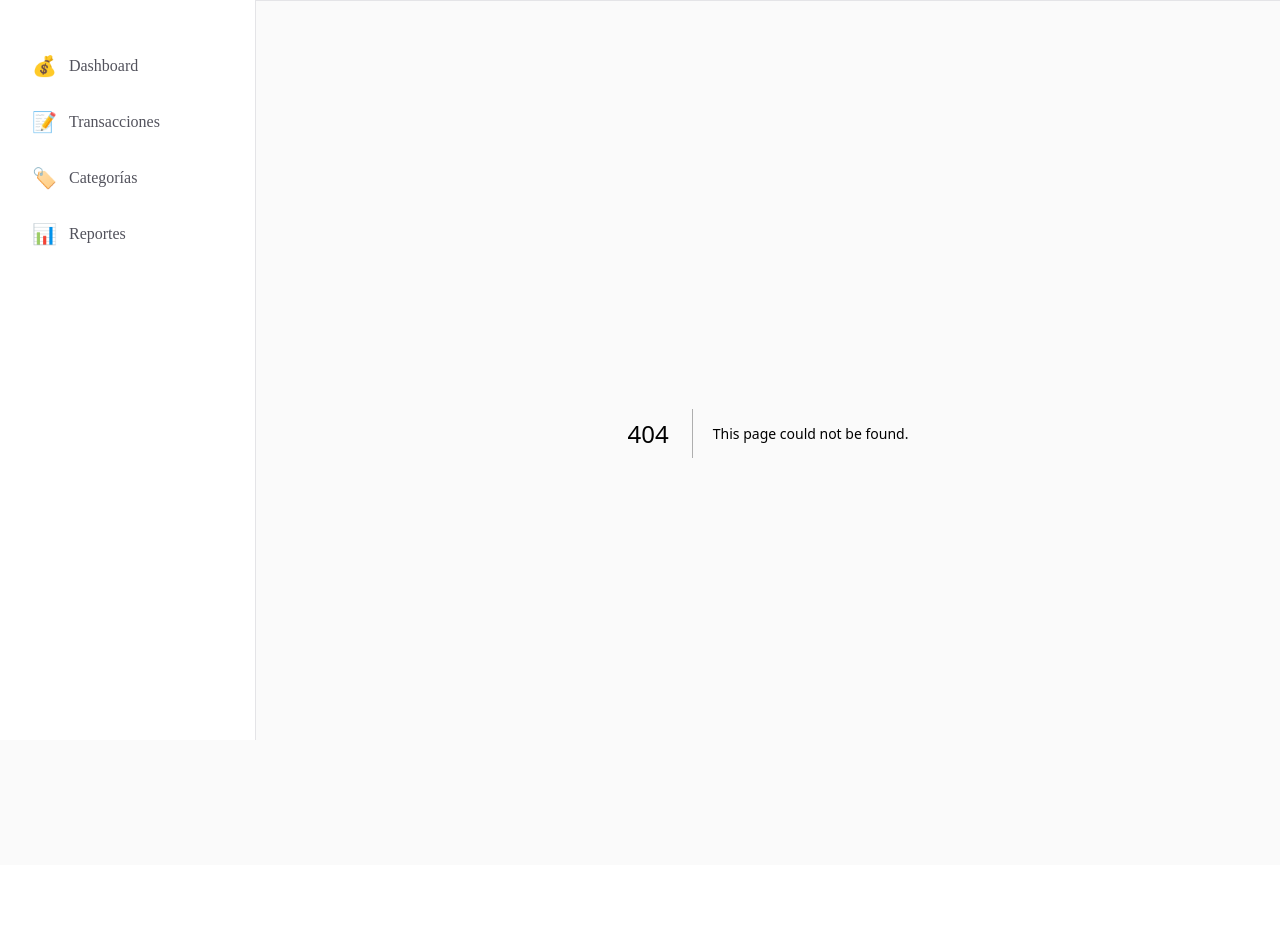
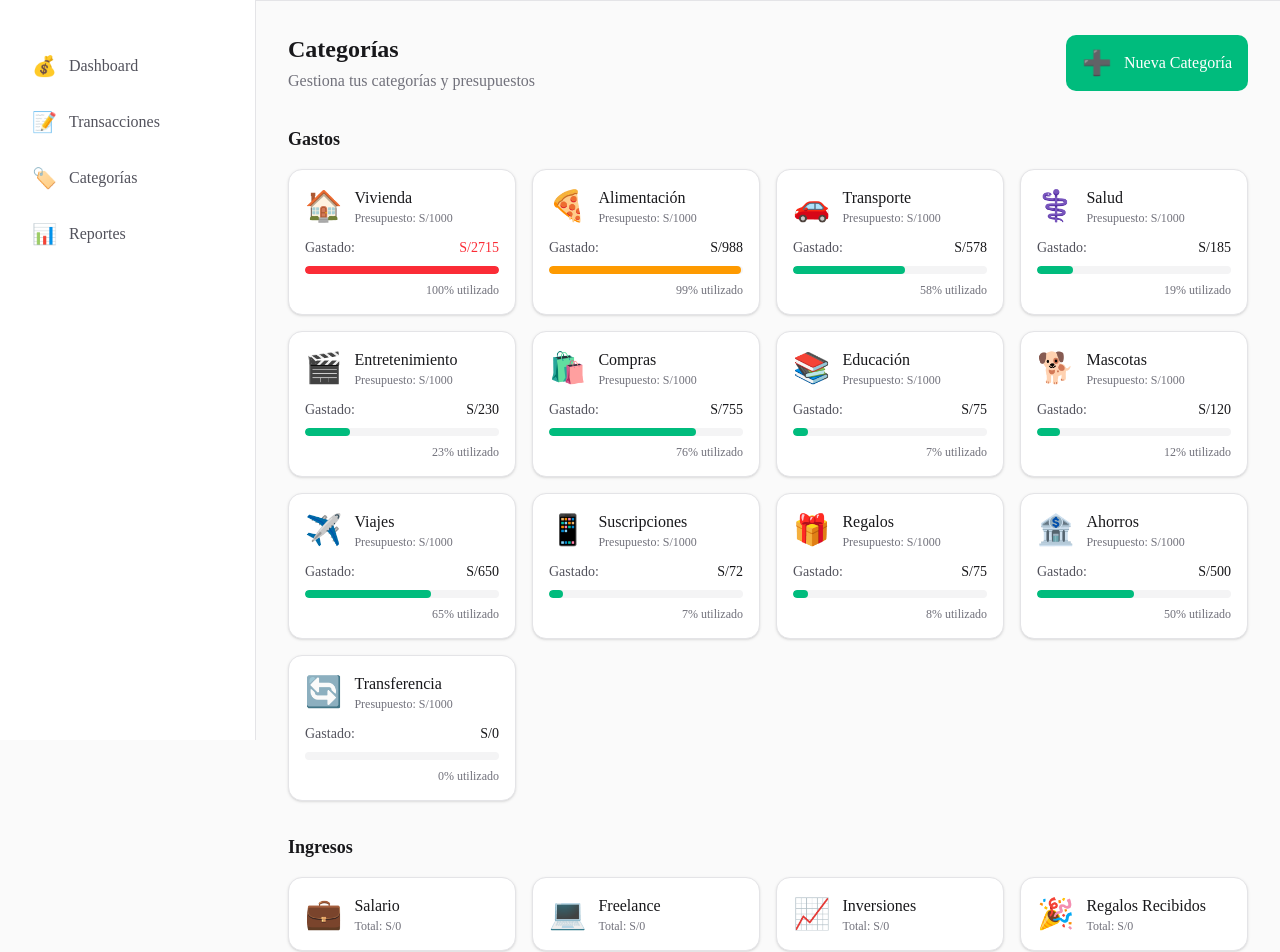
Before and after one commit to AlejoObandoGil/expense-manager, a Next.js app: page /categories in a window 1280 px wide. Before the commit this address had no page. Shown: the part 60-1012 px from the top of the page. Before the commit the page ends 925 px from the top, so only its background shows below. Built offline with nearby package versions, Linux system fonts and the light colour scheme.

Commit message:
feat(categories): 🏷️ add categories page with budget progress

```diff
--- /dev/null
+++ b/src/app/categories/page.tsx
@@ -0,0 +1,120 @@
+'use client';
+
+import { useTransactions } from '@/presentation/hooks';
+import { mockCategories } from '@/infrastructure/data';
+import { EmojiButton } from '@/presentation/components/shared';
+import { useMemo } from 'react';
+
+export default function CategoriesPage() {
+  const { transactions } = useTransactions();
+
+  const categoriesWithSpending = useMemo(() => {
+    const expensesByCategory = new Map<string, number>();
+
+    transactions
+      .filter(t => t.type === 'expense')
+      .forEach(t => {
+        const current = expensesByCategory.get(t.categoryId) || 0;
+        expensesByCategory.set(t.categoryId, current + t.amount);
+      });
+
+    return mockCategories.map(cat => ({
+      ...cat,
+      spent: expensesByCategory.get(cat.id) || 0,
+      budget: cat.budget || 1000,
+    }));
+  }, [transactions]);
+
+  const expenseCategories = categoriesWithSpending.filter(c => c.type === 'expense' || c.type === 'both');
+  const incomeCategories = categoriesWithSpending.filter(c => c.type === 'income' || c.type === 'both');
+
+  return (
+    <div className="space-y-8">
+      <div className="flex items-center justify-between">
+        <div>
+          <h1 className="text-2xl font-semibold text-zinc-900">Categorías</h1>
+          <p className="text-zinc-500 mt-1">Gestiona tus categorías y presupuestos</p>
+        </div>
+        <EmojiButton
+          emoji="➕"
+          label="Nueva Categoría"
+          variant="primary"
+          onClick={() => console.log('Nueva categoría')}
+        />
+      </div>
+
+      {/* Expense Categories */}
+      <div>
+        <h2 className="text-lg font-semibold text-zinc-900 mb-4">Gastos</h2>
+        <div className="grid grid-cols-1 sm:grid-cols-2 lg:grid-cols-3 xl:grid-cols-4 gap-4">
+          {expenseCategories.map((cat) => {
+            const percentage = Math.min((cat.spent / cat.budget) * 100, 100);
+            const isOverBudget = cat.spent > cat.budget;
+
+            return (
+              <div
+                key={cat.id}
+                className="bg-white rounded-xl p-4 shadow-sm border border-zinc-200 hover:shadow-md transition-shadow"
+              >
+                <div className="flex items-center gap-3 mb-3">
+                  <span className="text-3xl">{cat.emoji}</span>
+                  <div>
+                    <h3 className="font-medium text-zinc-900">{cat.name}</h3>
+                    <p className="text-xs text-zinc-500">
+                      Presupuesto: S/{cat.budget.toFixed(0)}
+                    </p>
+                  </div>
+                </div>
+
+                <div className="space-y-2">
+                  <div className="flex justify-between text-sm">
+                    <span className="text-zinc-600">Gastado:</span>
+                    <span className={isOverBudget ? 'text-red-500 font-medium' : 'text-zinc-900'}>
+                      S/{cat.spent.toFixed(0)}
+                    </span>
+                  </div>
+
+                  <div className="h-2 bg-zinc-100 rounded-full overflow-hidden">
+                    <div
+                      className={`h-full rounded-full transition-all ${
+                        isOverBudget ? 'bg-red-500' : percentage > 80 ? 'bg-amber-500' : 'bg-emerald-500'
+                      }`}
+                      style={{ width: `${percentage}%` }}
+                    />
+                  </div>
+
+                  <p className="text-xs text-zinc-500 text-right">
+                    {percentage.toFixed(0)}% utilizado
+                  </p>
+                </div>
+              </div>
+            );
+          })}
+        </div>
+      </div>
+
+      {/* Income Categories */}
+      <div>
+        <h2 className="text-lg font-semibold text-zinc-900 mb-4">Ingresos</h2>
+        <div className="grid grid-cols-1 sm:grid-cols-2 lg:grid-cols-3 xl:grid-cols-4 gap-4">
+          {incomeCategories.map((cat) => (
+            <div
+              key={cat.id}
+              className="bg-white rounded-xl p-4 shadow-sm border border-zinc-200 hover:shadow-md transition-shadow"
+            >
+              <div className="flex items-center gap-3">
+                <span className="text-3xl">{cat.emoji}</span>
+                <div>
+                  <h3 className="font-medium text-zinc-900">{cat.name}</h3>
+                  <p className="text-xs text-zinc-500">
+                    Total: S/{cat.spent.toFixed(0)}
+                  </p>
+                </div>
+              </div>
+            </div>
+          ))}
+        </div>
+      </div>
+    </div>
+  );
+}
```
